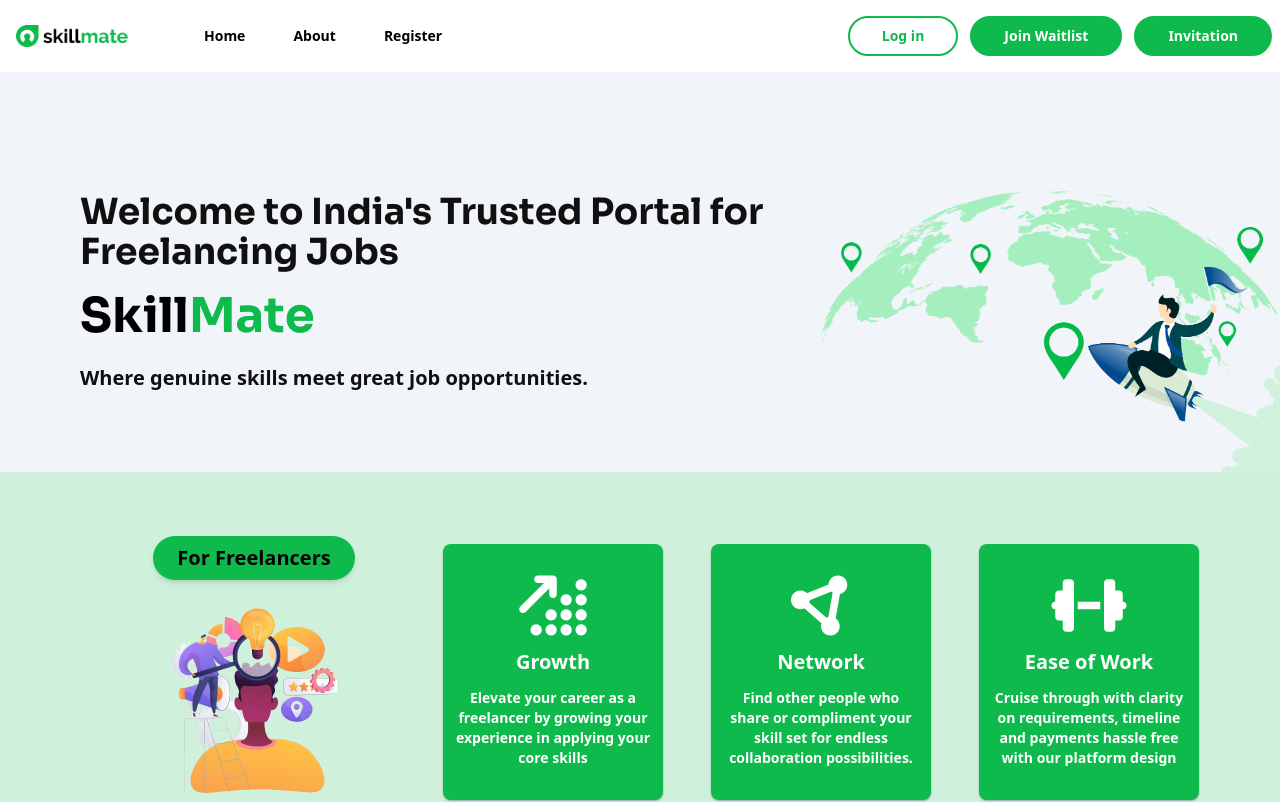
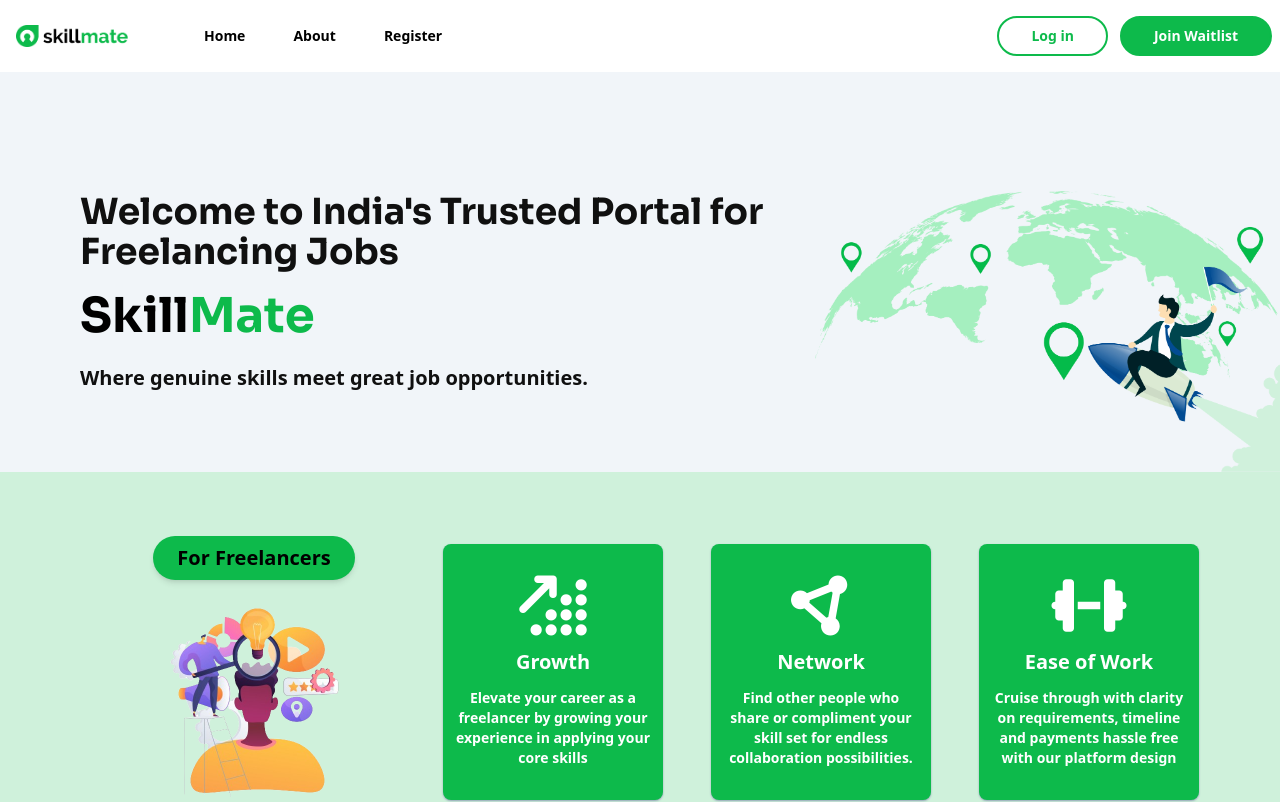
Before and after one commit to thayagovzig/skillmate, a React (Vite) app in the folder frontend/: page / in a window 1280 px wide. Shown: the top 802 px of the page. Built offline with nearby package versions, Linux system fonts and the light colour scheme.

Commit message:
Removed Invitation Button

```diff
--- a/frontend/src/components/Navbar.jsx
+++ b/frontend/src/components/Navbar.jsx
@@ -42,7 +42,7 @@
                 {/* <input type="text" className="hidden md:block rounded-full px-4 py-2 max-w-md outline-none border-2 border-slate-200 placeholder:text-slate-600 text-slate-900 placeholder:font-semibold placeholder:text-sm text-sm font-semibold" placeholder = "Search" /> */}
                 <Link to = "/login" className="hidden md:block rounded-full text-primary-green px-8 py-2 border-2 border-primary-green text-sm font-semibold text-nowrap">Log&nbsp;in</Link>
                 <Link to = "/signup" className="hidden md:block rounded-full bg-primary-green text-white px-4 sm:px-8 py-2 border-2 border-primary-green text-xs sm:text-sm font-semibold text-nowrap hover:bg-[#27e36c] transition-all duration-150" >Join&nbsp;Waitlist</Link>
-                <a href = "https://konfhub.com/checkout/slrf?ticketId=16174" className="hidden md:block rounded-full bg-primary-green text-white px-4 sm:px-8 py-2 border-2 border-primary-green text-xs sm:text-sm font-semibold text-nowrap hover:bg-[#27e36c] transition-all duration-150" >Invitation</a>
+                {/* <a href = "https://konfhub.com/checkout/slrf?ticketId=16174" className="hidden md:block rounded-full bg-primary-green text-white px-4 sm:px-8 py-2 border-2 border-primary-green text-xs sm:text-sm font-semibold text-nowrap hover:bg-[#27e36c] transition-all duration-150" >Invitation</a> */}
             </div>
 
             <div className = "flex md:hidden items-center justify-center gap-x-12 px-4">
@@ -62,7 +62,7 @@
                     <li><Link to = {"/register"} className = "px-3 py-1 font-bold font-inter">Register</Link></li>
                     {/* <li><Link to = {"/blogs"} className = "px-3 py-1 font-bold ">Blog</Link></li>  */}
                     <li><Link to = {"/login"} className = "px-6 py-2 font-sora font-bold bg-white rounded-full shadow-md">Login</Link></li>
-                    <li><a href = {"https://konfhub.com/checkout/slrf?ticketId=16174"} className = "px-6 py-2 font-sora font-bold bg-white rounded-full shadow-md">Invitation</a></li>
+                    {/* <li><a href = {"https://konfhub.com/checkout/slrf?ticketId=16174"} className = "px-6 py-2 font-sora font-bold bg-white rounded-full shadow-md">Invitation</a></li>  */}
 
                 </ul>
 
```
